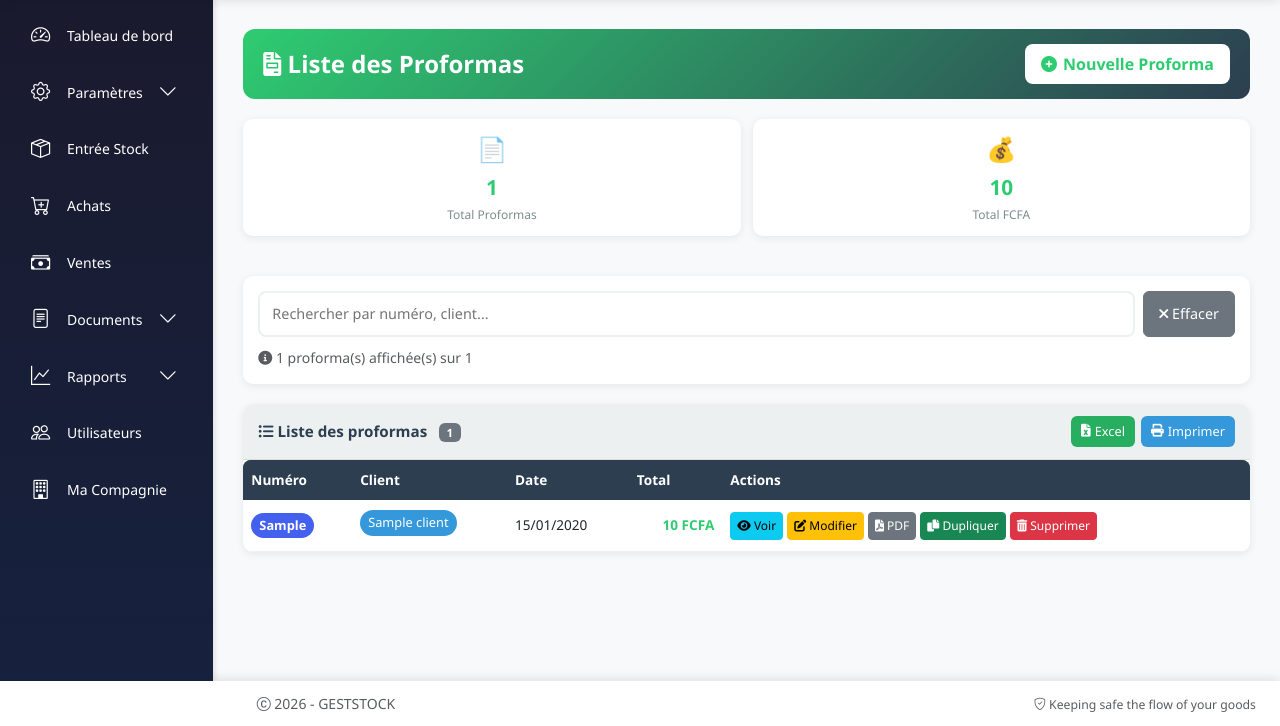
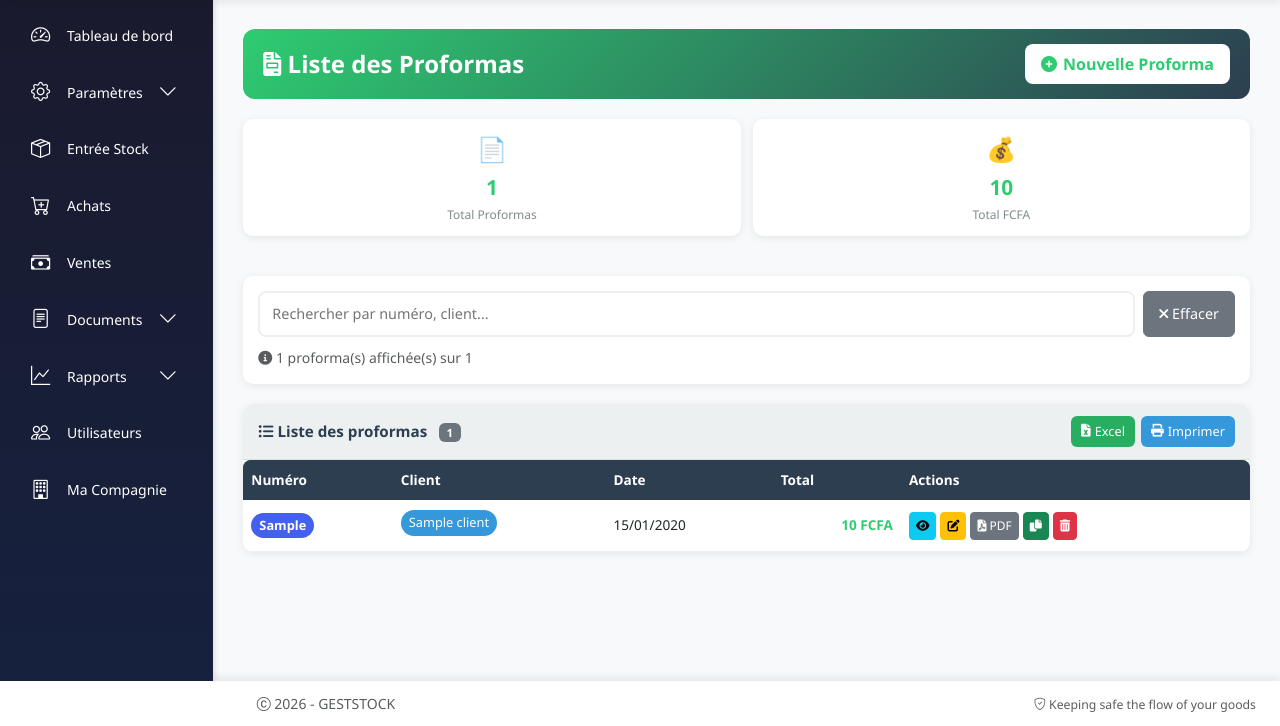
Before and after one commit to assagouJo/gestock, a Flask app: page /proformas in a window 1280 px wide. Shown: the part 74-800 px from the top of the page. Run offline with Flask 3, Linux system fonts and the light colour scheme; a user stored in the database is signed in; tables that the repository leaves empty hold one stand-in row (values such as "Sample post"); some libraries are stand-ins or nearby versions.

Commit message:
mise ajour proforma pdf 1

```diff
--- a/templates/liste_proforma.html
+++ b/templates/liste_proforma.html
@@ -597,11 +597,11 @@
                             <div class="action-group">
                                 <a href="{{ url_for('details_proforma', proforma_id=p.id) }}"
                                    class="btn btn-sm btn-info" title="Voir les détails">
-                                    <i class="fas fa-eye"></i> <span class="d-none d-md-inline">Voir</span>
+                                    <i class="fas fa-eye"></i> <span class="d-none d-md-inline"></span>
                                 </a>
                                 <a href="{{ url_for('modifier_proforma', proforma_id=p.id) }}"
                                    class="btn btn-sm btn-warning" title="Modifier">
-                                    <i class="fas fa-edit"></i> <span class="d-none d-md-inline">Modifier</span>
+                                    <i class="fas fa-edit"></i> <span class="d-none d-md-inline"></span>
                                 </a>
                                 <a href="{{ url_for('proforma_pdf', proforma_id=p.id) }}"
                                    target="_blank"
@@ -613,13 +613,13 @@
                                         class="btn btn-sm btn-success"
                                         onclick="dupliquerProforma({{ p.id }}, '{{ p.numero }}')"
                                         title="Dupliquer">
-                                    <i class="fas fa-copy"></i> <span class="d-none d-md-inline">Dupliquer</span>
+                                    <i class="fas fa-copy"></i> <span class="d-none d-md-inline"></span>
                                 </button>
                                 <button type="button"
                                         class="btn btn-sm btn-danger"
                                         onclick="confirmerSuppression({{ p.id }}, '{{ p.numero }}')"
                                         title="Supprimer">
-                                    <i class="fas fa-trash-alt"></i> <span class="d-none d-md-inline">Supprimer</span>
+                                    <i class="fas fa-trash-alt"></i> <span class="d-none d-md-inline"></span>
                                 </button>
                             </div>
                         </td>
```
Also changed, not shown: templates/proforma_pdf.html (+7 -7 lines).
